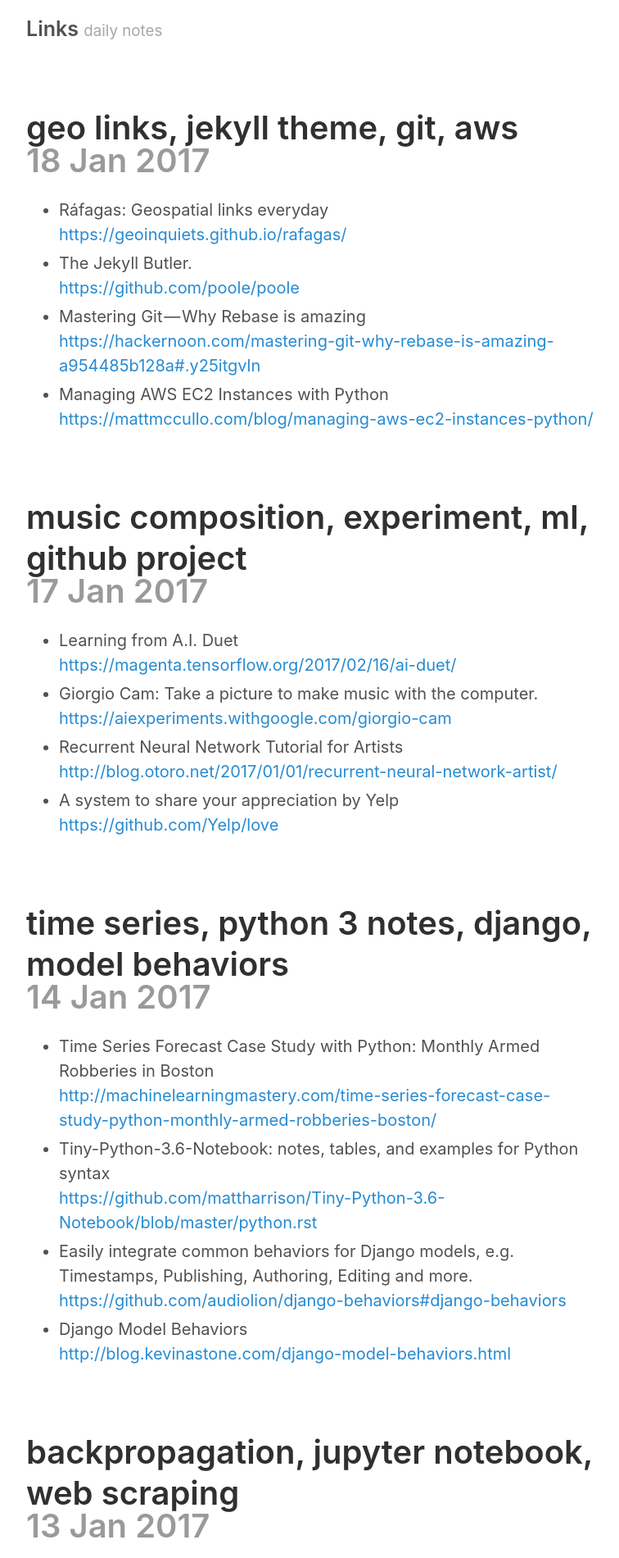
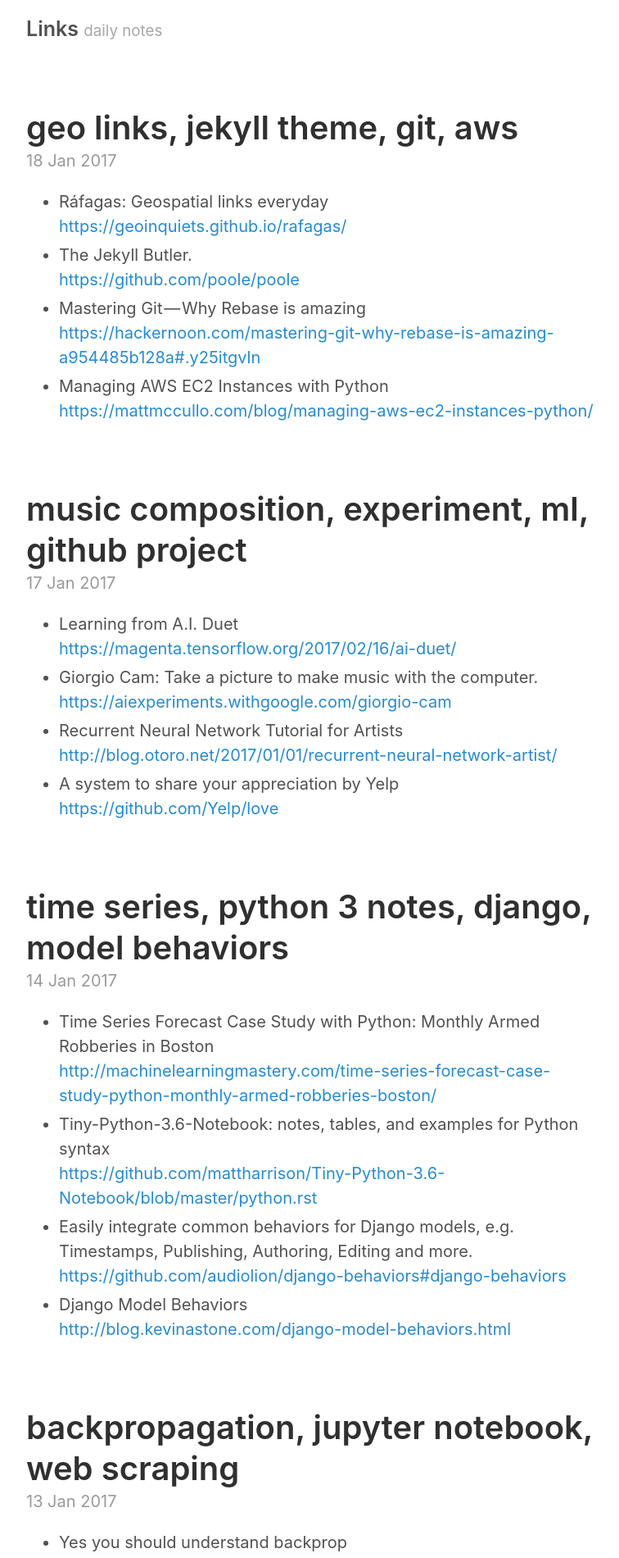
Before and after one commit to mpuig/mpuig.github.io, a Jekyll site: the page built from index.html, in a window 1280 px wide. Shown: the top 1900 px of the page at 82% size, without its empty margins (258-1014 px from the left). Built offline with Jekyll 4.4.1, drawn with Linux system fonts in a browser that asks for light colours; the list of posts is cut into pages by our own code.

Commit message:
layout update

```diff
--- a/index.html
+++ b/index.html
@@ -12,13 +12,15 @@
           {% for note in post.notes %}
           {{note.keyw}}{% unless forloop.last %}, {% endunless %}
           {% endfor %}
-          <time datetime="{{ post.date | date_to_xmlschema }}" class="post-date">{{ post.date | date_to_string }}</time>
         {% else %}
           {{ post.title }}
         {% endif %}
       </a>
     </h1>
 
+    <p class="post-date">
+      <time datetime="{{ post.date | date_to_xmlschema }}">{{ post.date | date_to_string }}</time>
+    </p>
 
     {% if post.notes %}
     <ul>
```
